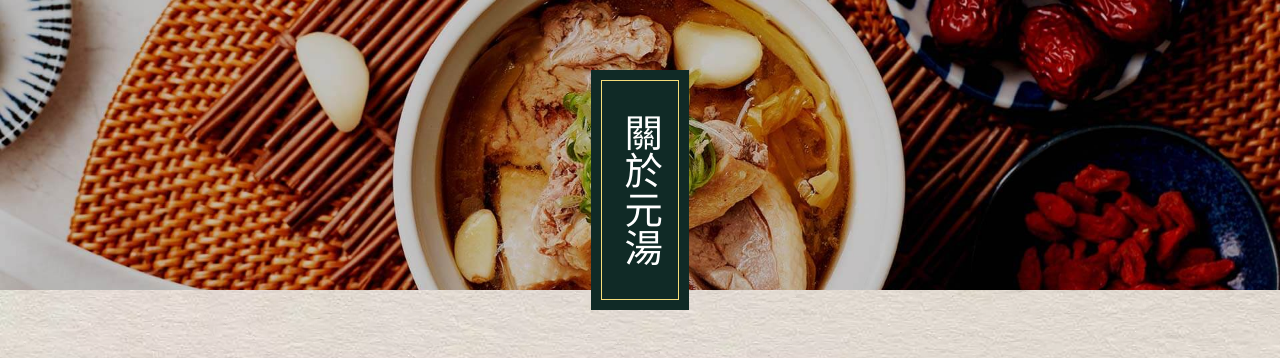
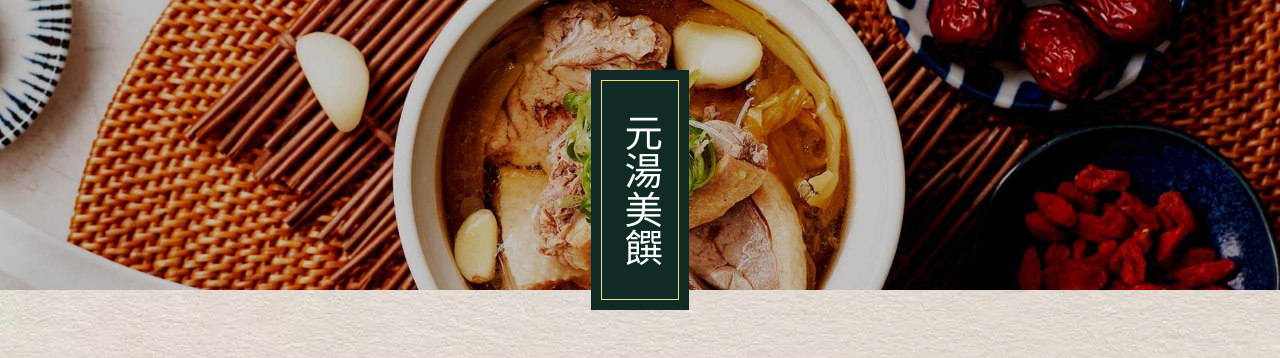
Before and after one commit to workuse723/demo, a plain HTML site: page YuanTaing_website/menu.html in a window 1280 px wide. Shown: the part 160-518 px from the top of the page. Drawn offline with Linux system fonts and the light colour scheme.

Commit message:
Add files via upload

```diff
--- a/YuanTaing_website/menu.html
+++ b/YuanTaing_website/menu.html
@@ -42,7 +42,7 @@
 
 <section class="banner fadeInTrigger">
 	<div class="banner-img luxy-el" data-speed-y="-4" data-offset="0"><img src="images/banner2.jpg"  class="fleximg"></div>
-	<div class="banner-content"><div class="page-title">關於元湯 </div> </div>
+	<div class="banner-content"><div class="page-title">元湯美饌</div> </div>
 </section>
 
 
```
Also changed, not shown: YuanTaing_website/menu-dimsum.html (+1 -1 lines), YuanTaing_website/menu-noodles.html (+1 -1 lines), YuanTaing_website/menu-rice.html (+1 -1 lines), YuanTaing_website/menu-tea.html (+1 -1 lines).
